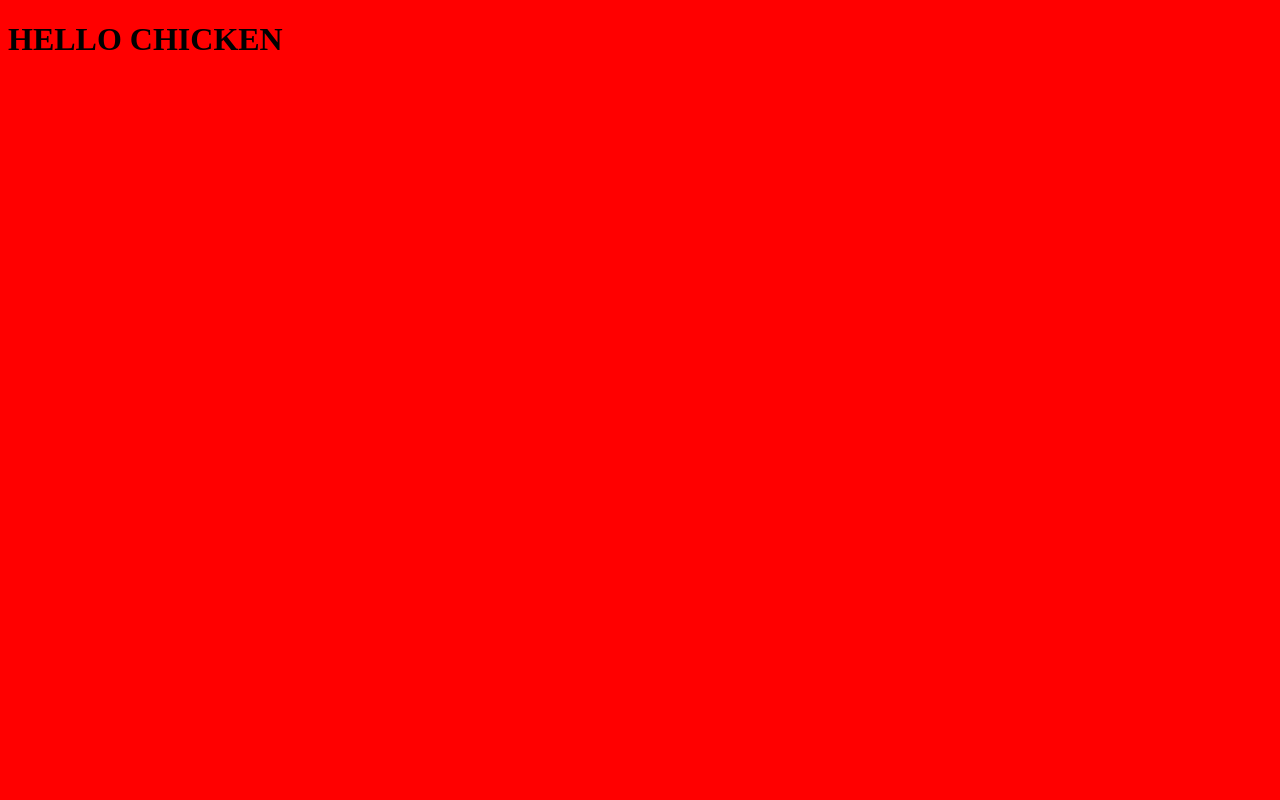
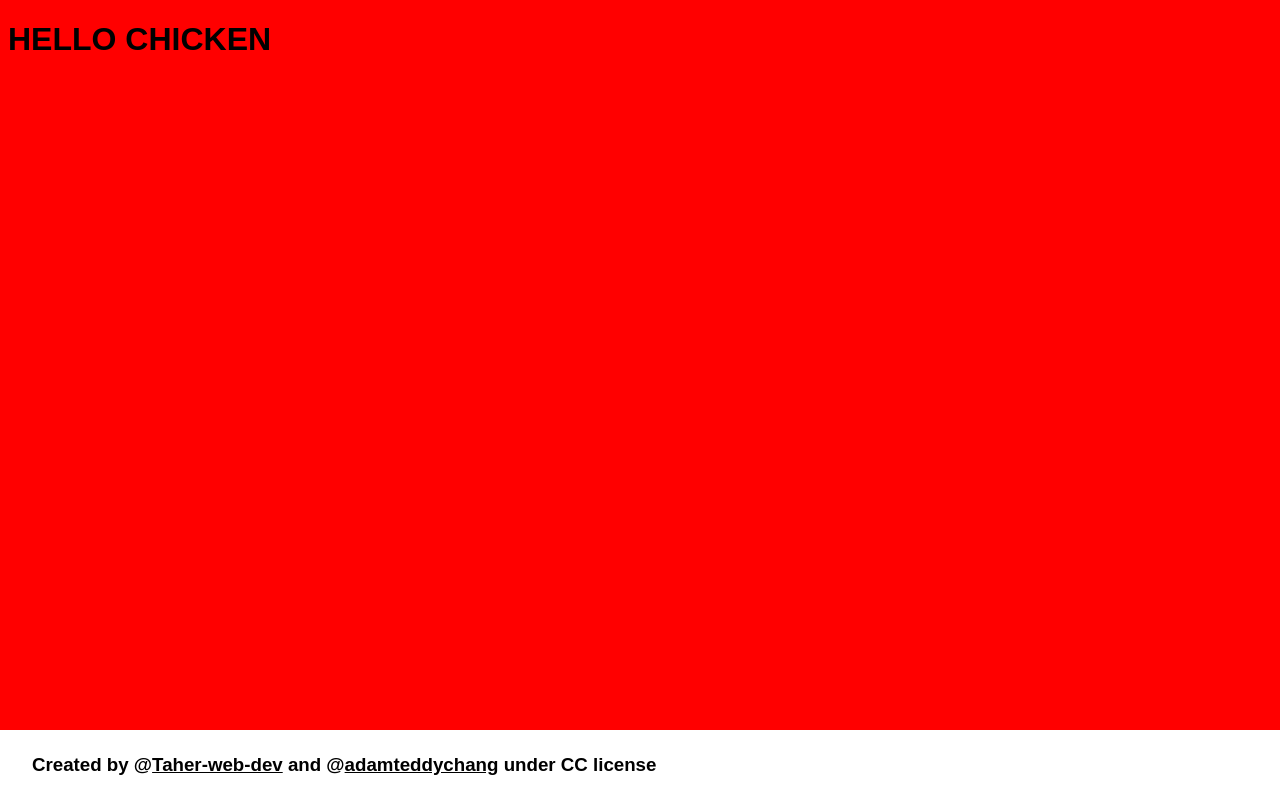
Before and after one commit to taher-software/JS_Cap, a website built with webpack: page src/index.html in a window 1280 px wide. Built offline with nearby package versions, Linux system fonts and the light colour scheme.

Commit message:
Completed footer

```diff
--- a/src/index.html
+++ b/src/index.html
@@ -1,12 +1,26 @@
 <!DOCTYPE html>
 <html lang="en">
+
 <head>
   <meta charset="UTF-8">
   <meta http-equiv="X-UA-Compatible" content="IE=edge">
   <meta name="viewport" content="width=device-width, initial-scale=1.0">
   <title>Chicken Dishes</title>
 </head>
+
 <body>
   <h1>HELLO CHICKEN</h1>
+
+
+
+
+
+  <footer id="footer">
+    <h3>Created by
+      @<a href="https://github.com/Taher-web-dev" target="blank" class="github_link">Taher-web-dev</a> and
+      @<a href="https://github.com/adamteddychang" target="blank" class="github_link">adamteddychang</a>
+      under CC license</h3>
+  </footer>
 </body>
+
 </html>
--- a/src/style.css
+++ b/src/style.css
@@ -1,3 +1,24 @@
-body {
+html {
   background-color: red;
+  font-family: sans-serif;
 }
+
+#footer {
+  position: absolute;
+  bottom: 0;
+  left: 0;
+  width: 100%;
+  height: max-content;
+  background-color: white;
+}
+
+#footer h3 {
+  background-color: white;
+  text-align: left;
+  padding: 1.5rem 2rem;
+  margin: 0;
+}
+
+h3 a.github_link {
+  color: inherit;
+}
```
Also changed, not shown: dist/bundle.js, dist/index.html.
